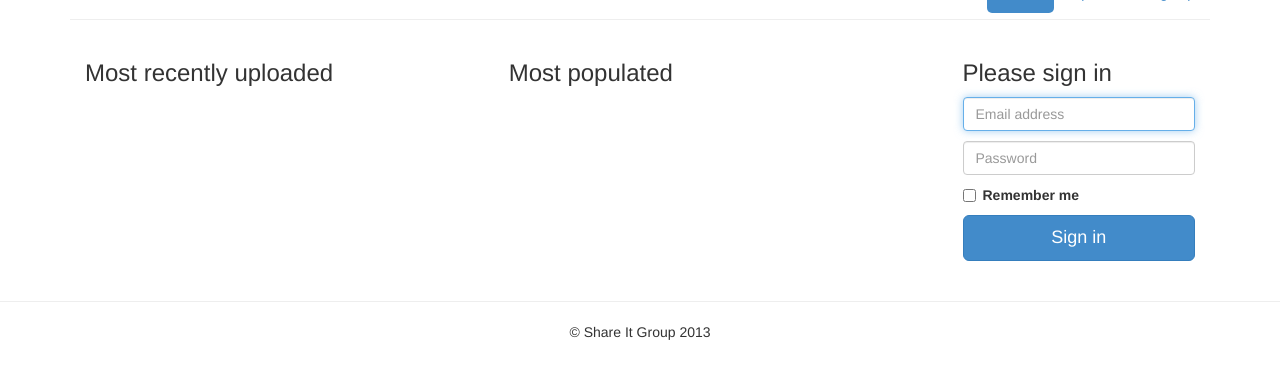
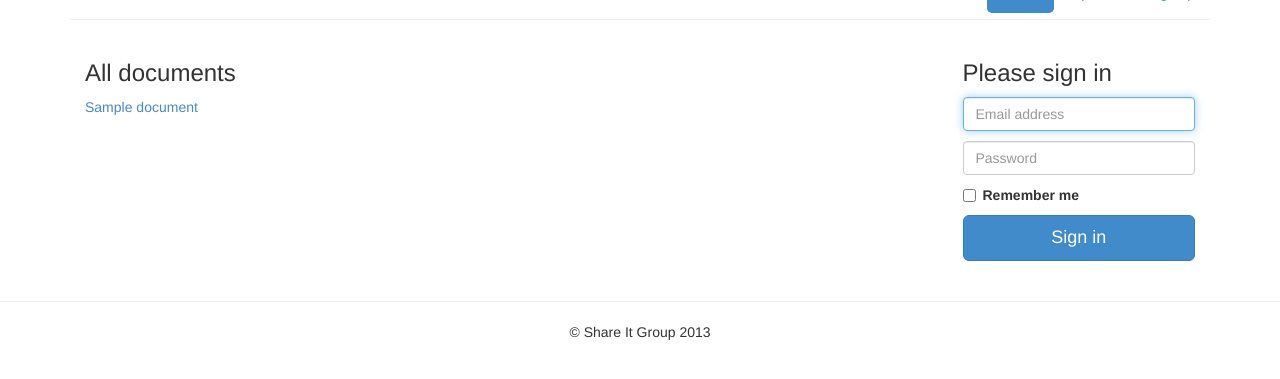
Before and after one commit to zhouye/shareit, a Django app: template templates/index.html in a window 1280 px wide. Shown: the part 47-426 px from the top of the page. Run offline with Django 3.2, Linux system fonts and the light colour scheme; the template is opened without the code that fills it: most values are stand-ins (such as "Sample title", 1, 10 or a date in 2020); some libraries are stand-ins or nearby versions.

Commit message:
Add download links

```diff
--- a/templates/index.html
+++ b/templates/index.html
@@ -31,10 +31,12 @@
         <div class="col-xs-12 col-sm-9 col-md-9 col-lg-9">
         {% block content %}
           <div class="col-6 col-sm-6 col-lg-6">
-            <h3>Most recently uploaded</h3>
-          </div>
-          <div class="col-6 col-sm-6 col-lg-6">
-            <h3>Most populated</h3>
+            <h3>All documents</h3>
+            {% for document in documents %}
+            <p>
+              <a href="media/{{ document.file }}"> {{ document.title }} </a>
+            </p>
+            {% endfor %}
           </div>
         {% endblock %}
         </div>
--- a/templates/upload.html
+++ b/templates/upload.html
@@ -8,6 +8,7 @@
     <p>
       {{ form.docfile.errors }}
       <div class="fileupload fileupload-new" data-provides="fileupload">
+        {{ form.title }}
         <span class="btn btn-file btn-primary">
           <span class="fileupload-new">Select file</span>
           <span class="fileupload-exists">Change</span>
```
Also changed, not shown: main/forms.py (+4 -3 lines), main/views.py (+7 -3 lines).
